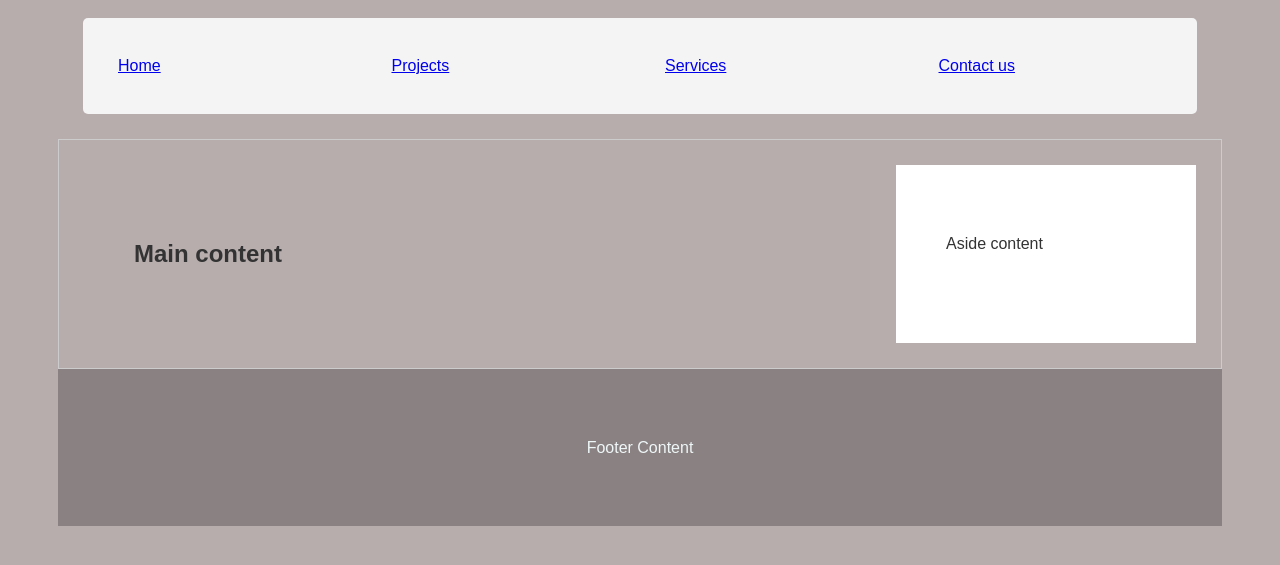
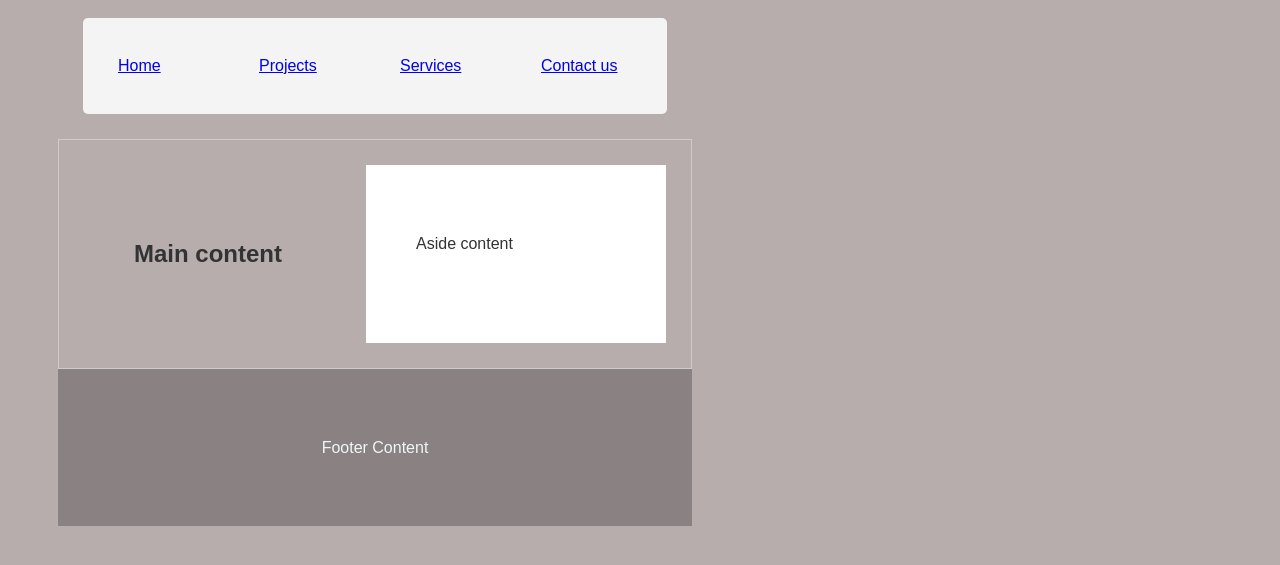
Before and after one commit to Sir-James2742/wdd131, a plain HTML site: page week01/basic-layout.html in a window 1280 px wide. Shown: the part 209-774 px from the top of the page. Drawn offline with Linux system fonts and the light colour scheme.

```diff
--- a/week01/styles/layout.css
+++ b/week01/styles/layout.css
@@ -2,7 +2,7 @@
 
     padding: 25px;
     box-sizing: border-box;
-    max-width:auto-fit 750px;
+    max-width: 750px;
 }
 body {
     font-family: Arial, sans-serif;
```
